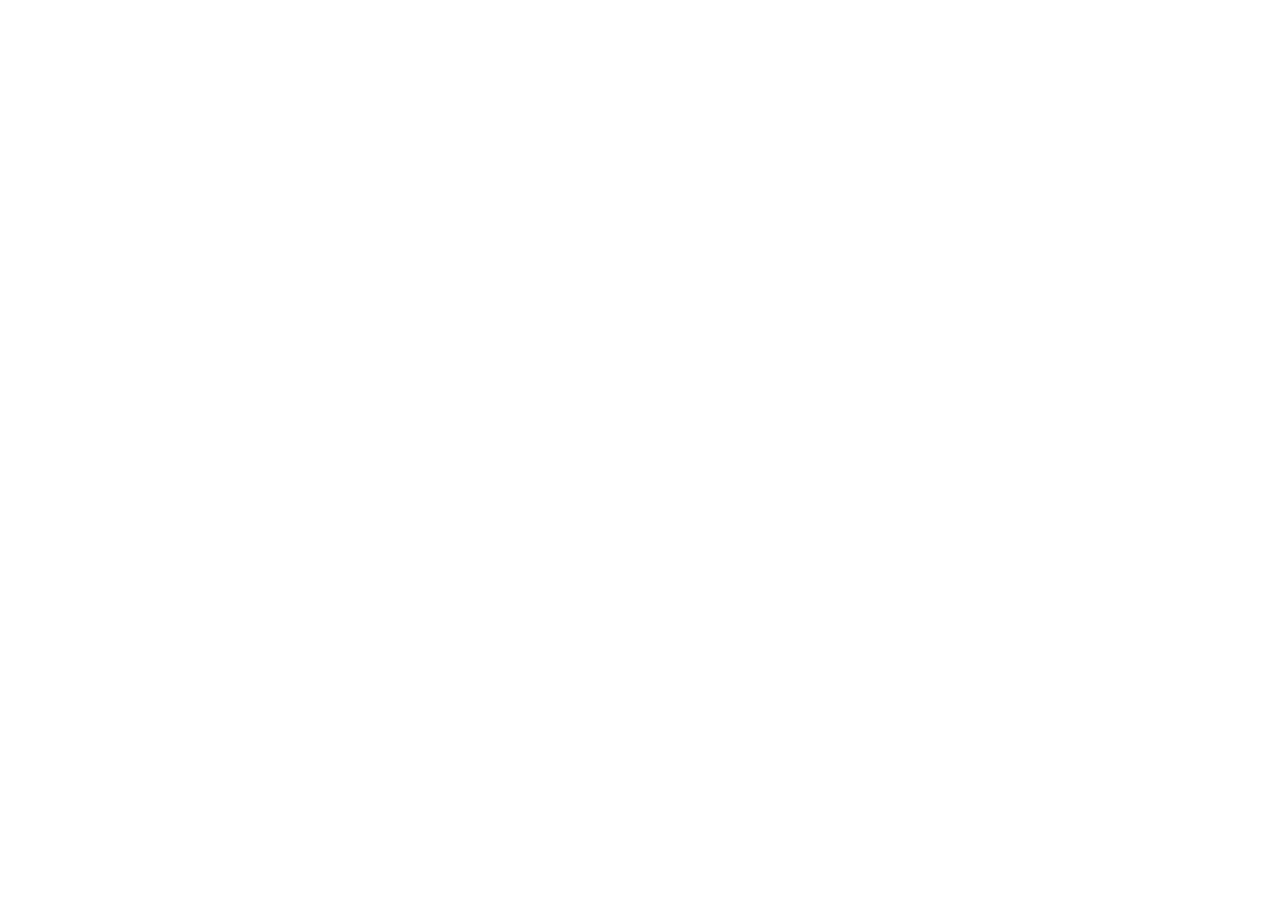
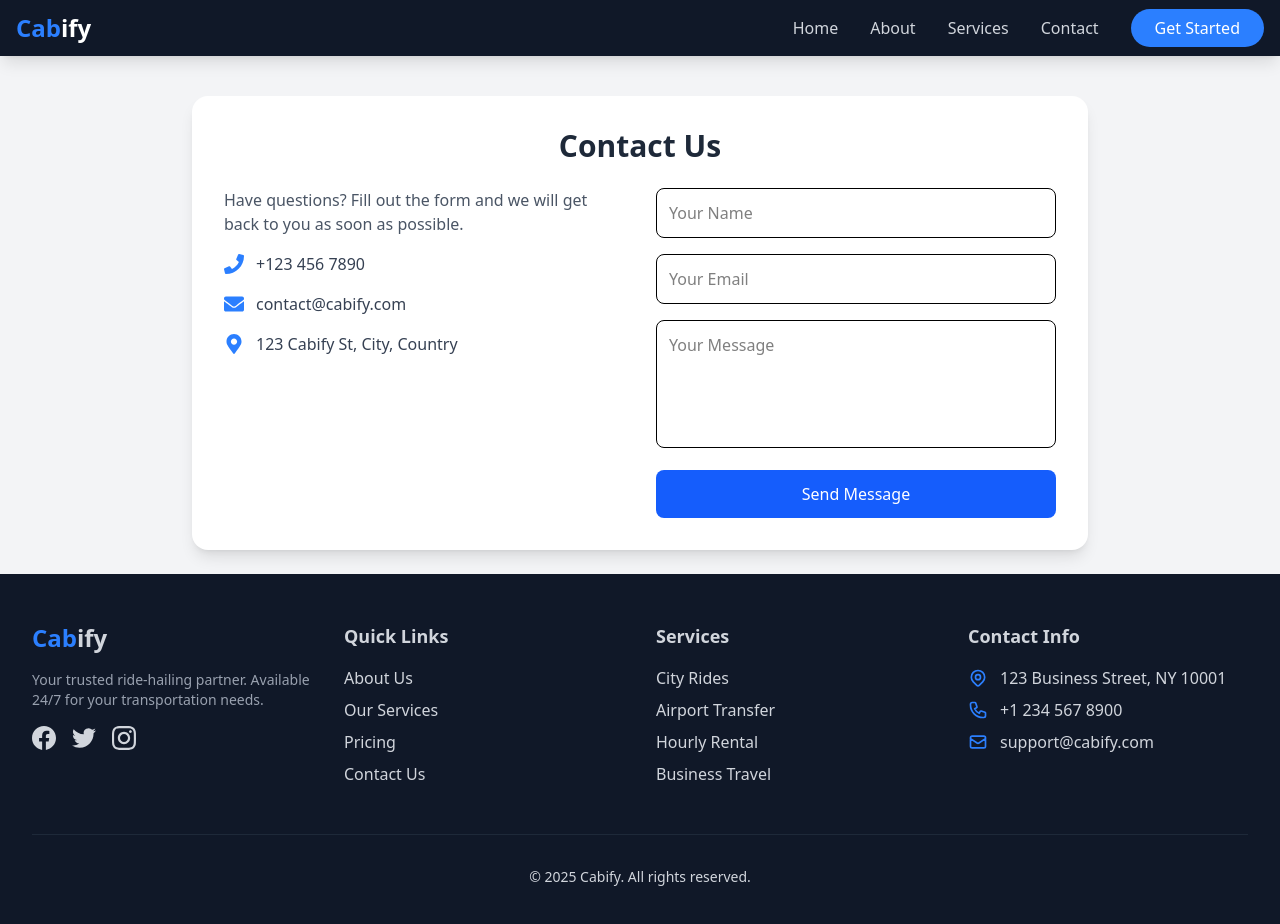
Before and after one commit to Itz-snj/Cabify, a React (Vite) app in the folder frontend/: page /contact in a window 1280 px wide. Before the commit this address had no page. Shown: the top 924 px of the page. Before the commit the page ends 800 px from the top, so only its background shows below. Built offline with nearby package versions, Linux system fonts and the light colour scheme.

Commit message:
Added Contact Us Page

```diff
--- a/frontend/package.json
+++ b/frontend/package.json
@@ -21,6 +21,7 @@
     "react-dom": "^19.0.0",
     "react-hook-form": "^7.54.2",
     "react-hot-toast": "^2.5.2",
+    "react-icons": "^5.5.0",
     "react-router-dom": "^7.3.0",
     "react-toastify": "^9.1.3",
     "tailwind-merge": "^3.0.2",
--- a/frontend/src/App.jsx
+++ b/frontend/src/App.jsx
@@ -6,6 +6,7 @@ import UserSignUp from './pages/UserSignUp';
 import CaptainLogin from './pages/CaptainLogin';
 import CaptainSignUp from './pages/CaptainSignup';
 import About from './pages/About';
+import ContactUs from './pages/Contact';
 
 function App() {
   return (
@@ -17,6 +18,7 @@ function App() {
         <Route path="/captain-login" element={<CaptainLogin />} />
         <Route path="/captain-signup" element={<CaptainSignUp />} />
         <Route path="/about" element={<About />} />
+        <Route path="/contact" element={<ContactUs />} />
       </Routes>
     </div>
   );
--- /dev/null
+++ b/frontend/src/pages/Contact.jsx
@@ -0,0 +1,79 @@
+import { useState } from "react";
+import { FaPhone, FaEnvelope, FaMapMarkerAlt } from "react-icons/fa";
+import Navbar from "../components/Navbar";
+import Footer from "../components/Footer";
+
+export default function ContactUs() {
+  const [formData, setFormData] = useState({ name: "", email: "", message: "" });
+
+  const handleChange = (e) => {
+    setFormData({ ...formData, [e.target.name]: e.target.value });
+  };
+
+  const handleSubmit = (e) => {
+    e.preventDefault();
+    console.log("Form submitted", formData);
+  };
+
+  return (
+    <div className="min-h-screen flex flex-col justify-between bg-gray-100">
+      <Navbar />
+
+      {/* Contact Section */}
+      <div className="flex-grow flex items-center justify-center p-6 pt-24">
+        <div className="max-w-4xl w-full bg-white shadow-lg rounded-2xl p-8">
+          <h2 className="text-3xl font-semibold text-gray-800 text-center mb-6">Contact Us</h2>
+          <div className="grid grid-cols-1 md:grid-cols-2 gap-8">
+            <div className="text-center md:text-left">
+              <p className="text-gray-600 mb-4">Have questions? Fill out the form and we will get back to you as soon as possible.</p>
+              <div className="space-y-4">
+                <div className="flex items-center justify-center md:justify-start text-gray-700">
+                  <FaPhone className="mr-3 text-xl text-blue-500" /> +123 456 7890
+                </div>
+                <div className="flex items-center justify-center md:justify-start text-gray-700">
+                  <FaEnvelope className="mr-3 text-xl text-blue-500" /> contact@cabify.com
+                </div>
+                <div className="flex items-center justify-center md:justify-start text-gray-700">
+                  <FaMapMarkerAlt className="mr-3 text-xl text-blue-500" /> 123 Cabify St, City, Country
+                </div>
+              </div>
+            </div>
+            <form onSubmit={handleSubmit} className="space-y-4">
+              <input
+                type="text"
+                name="name"
+                placeholder="Your Name"
+                value={formData.name}
+                onChange={handleChange}
+                className="w-full p-3 border rounded-lg focus:outline-none focus:ring-2 focus:ring-blue-500"
+                required
+              />
+              <input
+                type="email"
+                name="email"
+                placeholder="Your Email"
+                value={formData.email}
+                onChange={handleChange}
+                className="w-full p-3 border rounded-lg focus:outline-none focus:ring-2 focus:ring-blue-500"
+                required
+              />
+              <textarea
+                name="message"
+                placeholder="Your Message"
+                value={formData.message}
+                onChange={handleChange}
+                className="w-full p-3 border rounded-lg focus:outline-none focus:ring-2 focus:ring-blue-500 h-32 resize-none"
+                required
+              ></textarea>
+              <button type="submit" className="w-full bg-blue-600 text-white py-3 rounded-lg hover:bg-blue-700">
+                Send Message
+              </button>
+            </form>
+          </div>
+        </div>
+      </div>
+
+      <Footer />
+    </div>
+  );
+}
```
